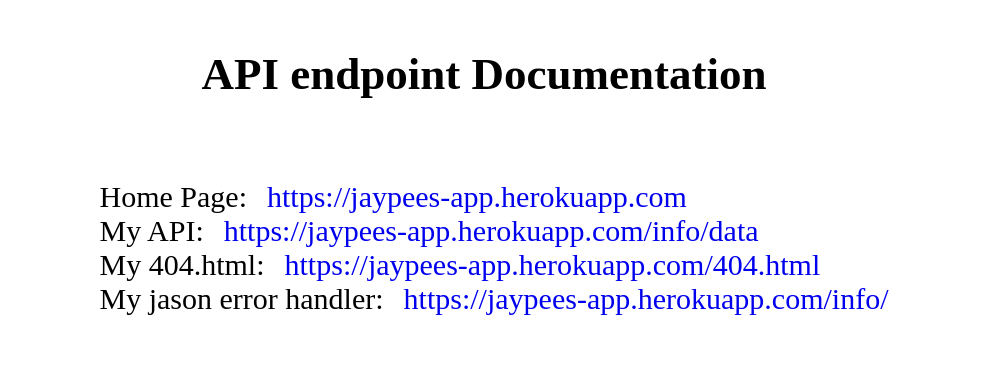
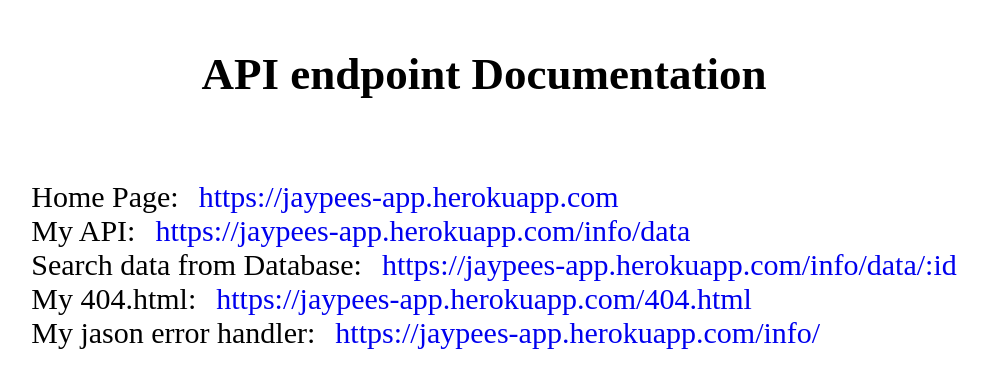
Before and after one commit to jaypee06/cpnt262-a5, a website: page public/index.html in a window 1280 px wide. Shown: the whole page, without its empty margins (156-1143 px from the left). Drawn offline with Linux system fonts and the light colour scheme.

Commit message:
updated index.html

```diff
--- a/public/index.html
+++ b/public/index.html
@@ -20,6 +20,8 @@
      <!--Use /info/data endpoints to view my API-->
      <li>My API:<a href="https://jaypees-app.herokuapp.com/info/data">https://jaypees-app.herokuapp.com/info/data</a></li>
 
+     <!--Searching Data from database using ID-->
+     <li>Search data from Database:<a href="https://jaypees-app.herokuapp.com/info/data/:1">https://jaypees-app.herokuapp.com/info/data/:id</a></li>
 
      <!--This Page occur when you enter non-existing endpoint-->
      <li>My 404.html:<a href="https://jaypees-app.herokuapp.com/404.html">https://jaypees-app.herokuapp.com/404.html</a></li>
```
